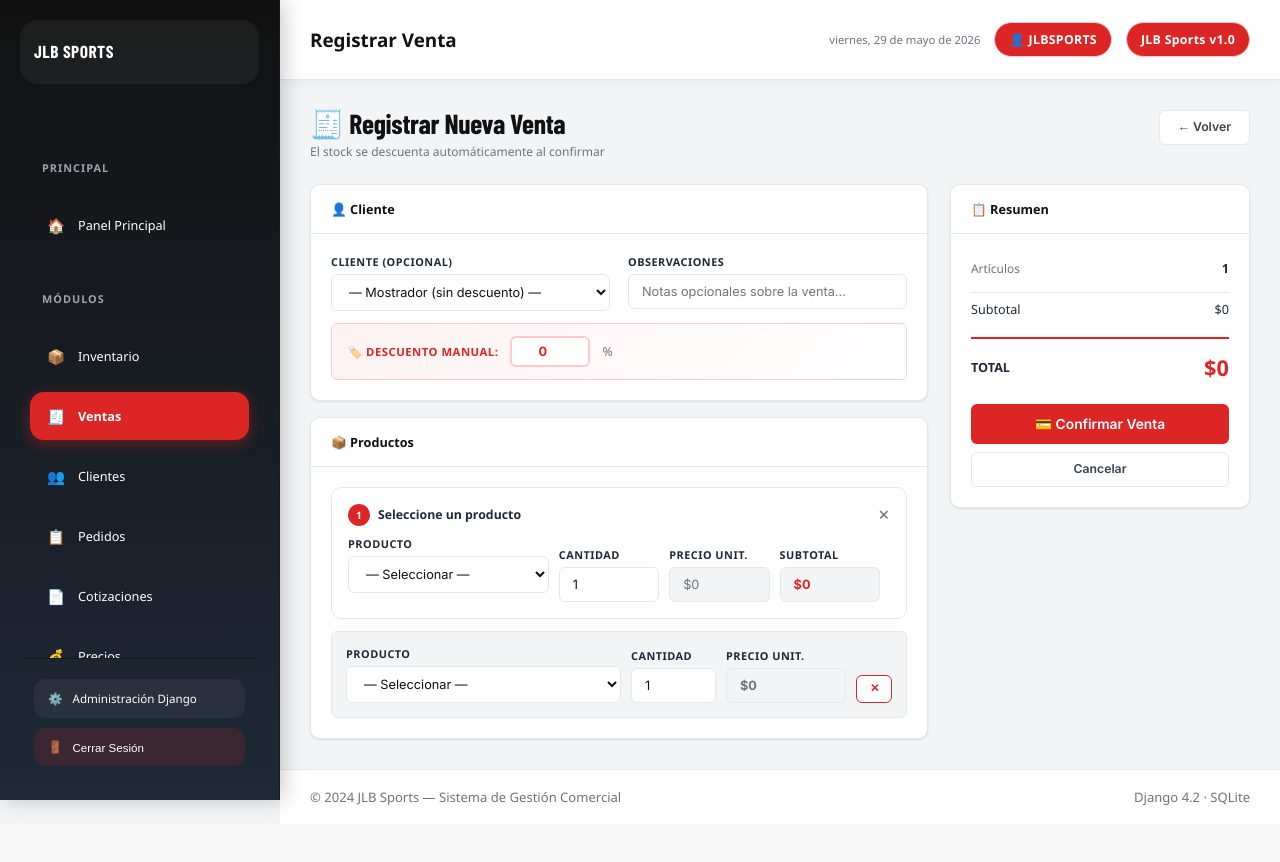
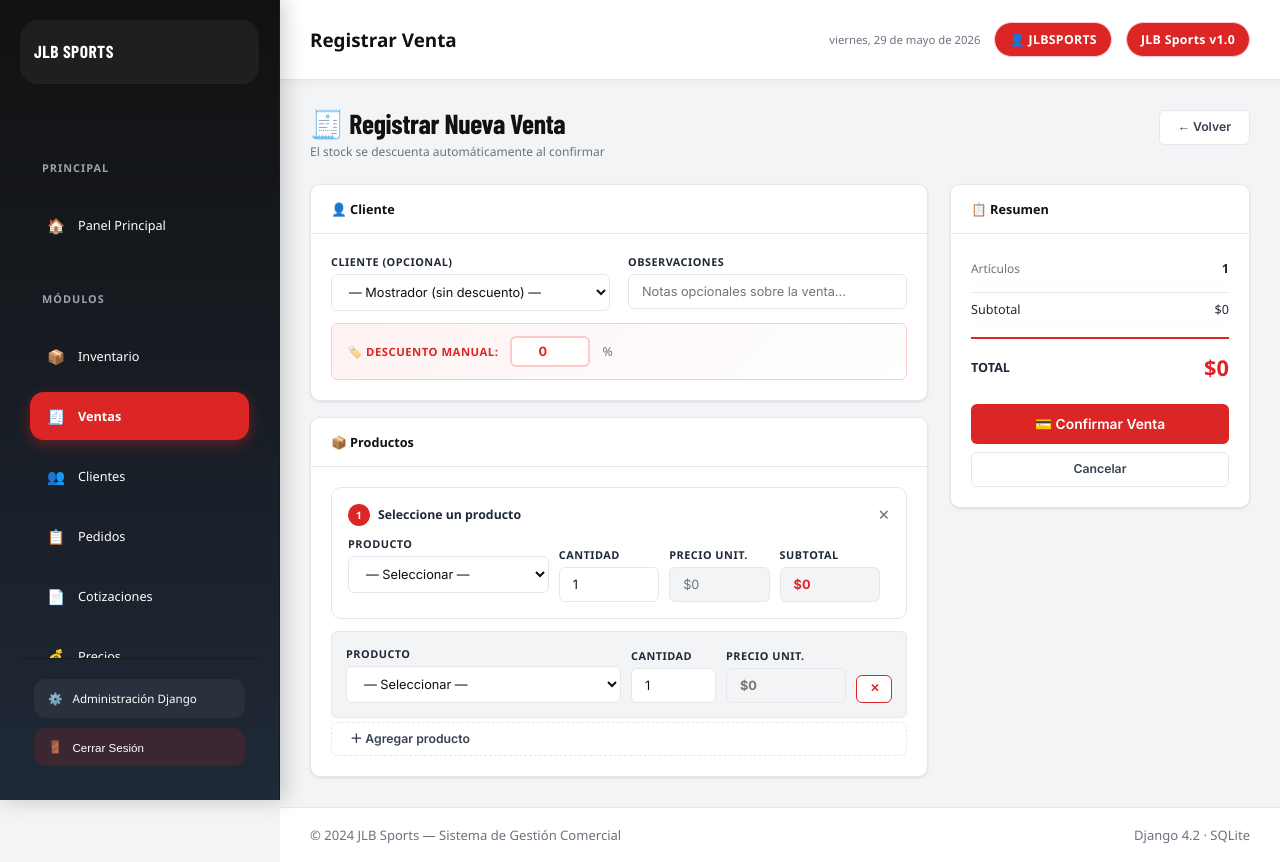
Before and after one commit to Pauuvl/JLB-SPORTS, a Django app: page /sales/new/ in a window 1280 px wide. Before the commit the page ends 811 px from the top, so only its background shows below. Run offline with Django 4.2, Linux system fonts and the light colour scheme; a user stored in the database is signed in; data comes from the database, SQL or seed files in the repository; data that the repository does not hold is empty; some web fonts are replaced.

Commit message:
Update sale_form.html

```diff
--- a/templates/sales/sale_form.html
+++ b/templates/sales/sale_form.html
@@ -134,7 +134,9 @@
           <div class="alerta alerta-warning">⚠️ No hay productos en el inventario.</div>
           {% endif %}
           <div id="items-lista"></div>
-
+          <button type="button" class="btn btn-outline" onclick="agregarItem()" style="width:100%;border-style:dashed;margin-top:4px;">
+            ＋ Agregar producto
+          </button>
         </div>
       </div>
 
```
